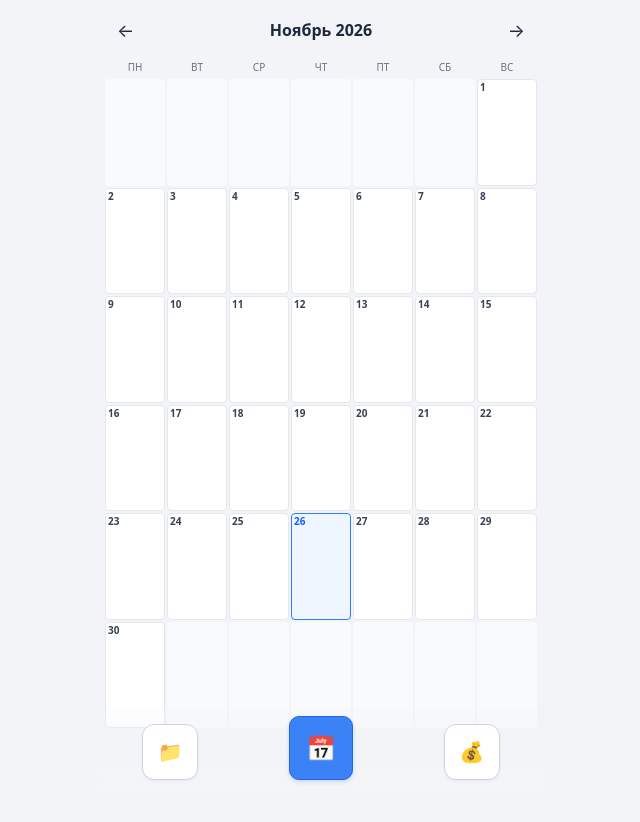
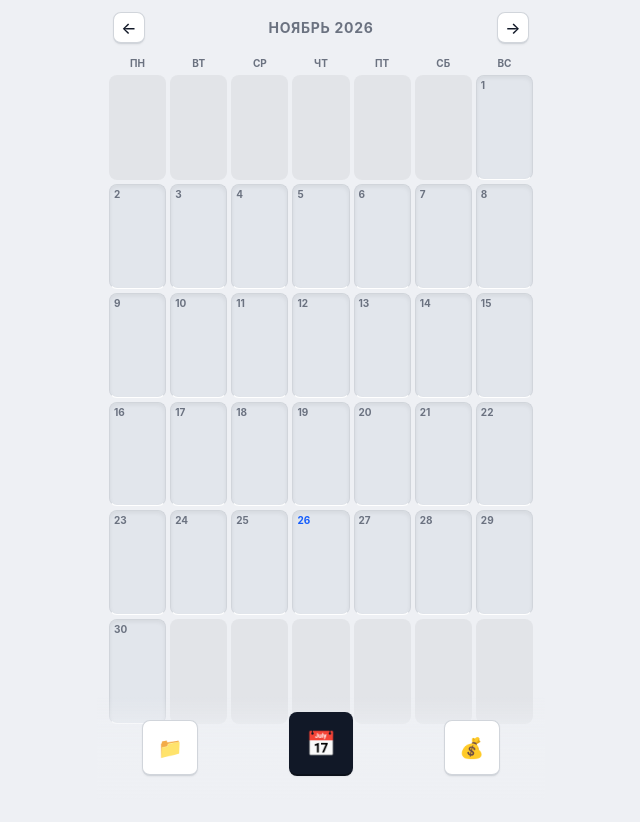
Before and after one commit to DimaDima112/lifehub-app, a React (Vite) app: page / in a window 1280 px wide. Shown: the top 822 px of the page, without its empty margins (319-959 px from the left). Built offline with nearby package versions, Linux system fonts and the light colour scheme.

Commit message:
Refactor to high-end Neo-Skeuo UI Kit

```diff
--- a/src/components/BottomNav.tsx
+++ b/src/components/BottomNav.tsx
@@ -2,24 +2,23 @@ import { useLocation, Link } from 'react-router-dom';
 
 export default function BottomNav() {
   const { pathname } = useLocation();
-
   const isHome = pathname === '/';
   const isMore = pathname === '/more';
   const isFinance = pathname === '/finance';
 
   return (
     <nav className="fixed bottom-0 left-1/2 -translate-x-1/2 w-full max-w-md z-50 pointer-events-none">
-      <div className="flex justify-around items-end pb-5 pt-3 bg-gradient-to-t from-[var(--bg-main)] via-[var(--bg-main)]/90 to-transparent">
+      <div className="flex justify-around items-end pb-6 pt-4 bg-gradient-to-t from-[var(--bg-base)] via-[var(--bg-base)]/95 to-transparent">
 
-        <Link to="/more" className={`pointer-events-auto w-14 h-14 rounded-2xl flex items-center justify-center text-xl neo-raised transition-all active:scale-95 ${isMore ? 'border-amber-400 text-amber-500' : ''}`}>
+        <Link to="/more" className={`pointer-events-auto w-14 h-14 rounded-2xl flex items-center justify-center text-xl neo-btn transition-all active:scale-95 ${isMore ? 'bg-[var(--bg-inset)] shadow-none' : ''}`}>
           📁
         </Link>
 
-        <Link to="/" className={`pointer-events-auto w-16 h-16 rounded-[20px] flex items-center justify-center text-2xl neo-primary transition-all active:scale-95 ${isHome ? 'ring-2 ring-blue-300 ring-offset-2 ring-offset-[var(--bg-main)]' : ''}`}>
+        <Link to="/" className={`pointer-events-auto w-16 h-16 rounded-[20px] flex items-center justify-center text-2xl neo-primary transition-all active:scale-95 ${isHome ? 'ring-2 ring-[var(--text-main)] ring-offset-2 ring-offset-[var(--bg-base)]' : ''}`}>
           📅
         </Link>
 
-        <Link to="/finance" className={`pointer-events-auto w-14 h-14 rounded-2xl flex items-center justify-center text-xl neo-raised transition-all active:scale-95 ${isFinance ? 'border-emerald-400 text-emerald-500' : ''}`}>
+        <Link to="/finance" className={`pointer-events-auto w-14 h-14 rounded-2xl flex items-center justify-center text-xl neo-btn transition-all active:scale-95 ${isFinance ? 'bg-[var(--bg-inset)] shadow-none' : ''}`}>
           💰
         </Link>
 
--- a/src/index.css
+++ b/src/index.css
@@ -2,102 +2,140 @@
 
 @custom-variant dark (&:where(.dark, .dark *));
 
-/* --- БАЗОВЫЕ НАСТРОЙКИ --- */
+/* =========================================
+   1. ОСНОВНЫЕ ПЕРЕМЕННЫЕ (СВЕТЛАЯ ТЕМА)
+   ========================================= */
+:root {
+  --bg-base: #eef0f4;        /* Фон всего приложения */
+  --bg-surface: #ffffff;     /* Карточки, панели */
+  --bg-inset: #e2e6ec;       /* Вдавленные поля */
+  --border-color: #d1d5db;   /* Границы */
+  --border-highlight: #ffffff; /* Светлый блик для объема */
+
+  --text-main: #111827;      /* Основной текст (почти черный) */
+  --text-muted: #6b7280;     /* Второстепенный текст */
+  --text-invert: #ffffff;    /* Текст на темных кнопках */
+
+  --shadow-sm: 0 1px 2px rgba(0, 0, 0, 0.05);
+  --shadow-md: 0 4px 6px -1px rgba(0, 0, 0, 0.05), 0 2px 4px -1px rgba(0, 0, 0, 0.03);
+  --shadow-inset: inset 0 2px 4px rgba(0, 0, 0, 0.06);
+}
+
+/* =========================================
+   2. ОСНОВНЫЕ ПЕРЕМЕННЫЕ (ТЕМНАЯ ТЕМА)
+   ========================================= */
+html.dark {
+  --bg-base: #121418;        /* Очень темный фон */
+  --bg-surface: #1a1d24;     /* Карточки (чуть светлее фона) */
+  --bg-inset: #0d0f12;       /* Глубокие вдавленные поля */
+  --border-color: #2d333b;
+  --border-highlight: #363d47; /* Блик для объема в темноте */
+
+  --text-main: #f3f4f6;
+  --text-muted: #9ca3af;
+
+  --shadow-sm: 0 1px 2px rgba(0, 0, 0, 0.3);
+  --shadow-md: 0 4px 8px rgba(0, 0, 0, 0.4), 0 1px 3px rgba(0, 0, 0, 0.2);
+  --shadow-inset: inset 0 2px 6px rgba(0, 0, 0, 0.5);
+}
+
+/* =========================================
+   3. БАЗА И УТИЛИТЫ
+   ========================================= */
 html, body {
-  transition: background 0.25s, color 0.25s;
-  overscroll-behavior: none;
-  -webkit-tap-highlight-color: transparent;
-  font-family: ui-sans-serif, system-ui, -apple-system, BlinkMacSystemFont, "Segoe UI", Roboto, sans-serif;
+  transition: background 0.2s ease, color 0.2s ease;
+  background-color: var(--bg-base);
+  color: var(--text-main);
+  font-family: -apple-system, BlinkMacSystemFont, "Segoe UI", Roboto, Helvetica, Arial, sans-serif;
+  -webkit-font-smoothing: antialiased;
 }
 
 .no-scrollbar::-webkit-scrollbar { display: none; }
 .no-scrollbar { -ms-overflow-style: none; scrollbar-width: none; }
 
-/* --- СВЕТЛАЯ ТЕМА (Neo-Skeuo) --- */
-:root {
-  --bg-main: #f2f4f7;
-  --surface-raised: #ffffff;
-  --surface-inset: #e9ecef;
-  --border-color: #cbd5e1;
-  --text-main: #1e293b;
-  --text-muted: #64748b;
-  --accent: #3b82f6;
-}
-
-body { background-color: var(--bg-main); color: var(--text-main); }
-
-/* --- ТЕМНАЯ ТЕМА (Neo-Skeuo) --- */
-html.dark {
-  --bg-main: #0f172a;
-  --surface-raised: #1e293b;
-  --surface-inset: #0b1120;
-  --border-color: #334155;
-  --text-main: #f1f5f9;
-  --text-muted: #94a3b8;
-}
-html.dark body { background-color: var(--bg-main); color: var(--text-main); }
-
-/* --- КОМПОНЕНТЫ ИЗ РЕФЕРЕНСА --- */
-
-/* 1. Base Surface (Базовый фон) */
-.neo-base { background-color: var(--bg-main); }
-
-/* 2. Raised Surface (Карточки, приподнятые элементы) */
-.neo-raised {
-  background-color: var(--surface-raised);
-  border: 1px solid var(--border-color);
-  border-radius: 12px;
-  box-shadow: 0 2px 4px rgba(0,0,0,0.02), 0 1px 2px rgba(0,0,0,0.04);
-}
-html.dark .neo-raised {
-  box-shadow: 0 4px 6px rgba(0,0,0,0.3), 0 1px 3px rgba(0,0,0,0.2);
-}
-
-/* 3. Inset Surface (Поля ввода, вдавленные области) */
-.neo-inset {
-  background-color: var(--surface-inset);
-  border: 1px solid var(--border-color);
-  border-radius: 10px;
-  box-shadow: inset 0 2px 4px rgba(0,0,0,0.05);
-}
-html.dark .neo-inset {
-  box-shadow: inset 0 2px 4px rgba(0,0,0,0.3);
-}
-
-/* 4. Pressed Surface / Buttons (Кнопки) */
-.neo-button {
-  background-color: var(--surface-raised);
-  border: 1px solid var(--border-color);
-  border-radius: 10px;
-  box-shadow: 0 1px 2px rgba(0,0,0,0.05);
-  transition: all 0.1s ease;
-}
-.neo-button:active {
-  background-color: var(--surface-inset);
-  box-shadow: inset 0 2px 4px rgba(0,0,0,0.1);
-  transform: translateY(1px);
-}
-
-/* 5. Primary Button (Акцентная кнопка) */
-.neo-primary {
-  background-color: var(--accent);
-  color: white;
-  border: 1px solid #2563eb;
-  border-radius: 10px;
-  box-shadow: 0 2px 4px rgba(37,99,235,0.2);
-  transition: all 0.1s ease;
-}
-.neo-primary:active {
-  background-color: #2563eb;
-  box-shadow: inset 0 2px 4px rgba(0,0,0,0.2);
-}
-
-/* Утилиты для текста */
 .text-main { color: var(--text-main); }
 .text-muted { color: var(--text-muted); }
 
-/* Сброс стандартных стилей инпутов */
-input, textarea, select {
-  background: transparent;
-  outline: none;
+/* =========================================
+   4. КОМПОНЕНТЫ UI-КИТА
+   ========================================= */
+
+/* Raised Surface (Карточки) - двойная тень и светлая рамка сверху */
+.neo-raised {
+  background-color: var(--bg-surface);
+  border: 1px solid var(--border-color);
+  border-top-color: var(--border-highlight);
+  border-radius: 12px;
+  box-shadow: var(--shadow-md);
 }
+
+/* Inset Surface (Поля ввода) - глубокая внутренняя тень */
+.neo-inset {
+  background-color: var(--bg-inset);
+  border: 1px solid var(--border-color);
+  border-bottom-color: var(--border-highlight);
+  border-radius: 8px;
+  box-shadow: var(--shadow-inset);
+  color: var(--text-main);
+  transition: all 0.15s ease;
+}
+.neo-inset:focus {
+  border-color: #6b7280;
+  box-shadow: inset 0 2px 4px rgba(0,0,0,0.1), 0 0 0 2px var(--bg-base), 0 0 0 3px #6b7280;
+}
+
+/* Default Button (Кнопки) */
+.neo-btn {
+  background-color: var(--bg-surface);
+  border: 1px solid var(--border-color);
+  border-bottom: 2px solid var(--border-color); /* Утолщенная тень снизу */
+  border-radius: 8px;
+  box-shadow: var(--shadow-sm);
+  color: var(--text-main);
+  font-weight: 500;
+  transition: all 0.1s ease;
+}
+.neo-btn:active {
+  transform: translateY(1px);
+  border-bottom-width: 1px;
+  box-shadow: inset 0 2px 4px rgba(0,0,0,0.1);
+}
+
+/* Primary Button (Акцентные) */
+.neo-primary {
+  background-color: var(--text-main); /* Темная кнопка (как в референсе) */
+  color: var(--text-invert);
+  border: 1px solid transparent;
+  border-bottom: 2px solid rgba(0,0,0,0.3);
+  border-radius: 8px;
+  box-shadow: var(--shadow-sm);
+  font-weight: 600;
+  transition: all 0.1s ease;
+}
+html.dark .neo-primary {
+  background-color: #2563eb;
+  color: white;
+}
+.neo-primary:active {
+  transform: translateY(1px);
+  border-bottom-width: 1px;
+  opacity: 0.9;
+}
+
+/* Акцентная кнопка (Синяя) */
+.neo-accent {
+  background-color: #2563eb;
+  color: white;
+  border: 1px solid #1d4ed8;
+  border-bottom: 2px solid #1e3a8a;
+  border-radius: 8px;
+  font-weight: 600;
+  box-shadow: 0 2px 4px rgba(37,99,235,0.3);
+}
+.neo-accent:active {
+  transform: translateY(1px);
+  border-bottom-width: 1px;
+}
+
+/* Убираем дефолтный outline */
+input, textarea, select, button { outline: none; }
--- a/src/modules/dashboard.tsx
+++ b/src/modules/dashboard.tsx
@@ -12,137 +12,119 @@ export default function Dashboard() {
   const navigate = useNavigate();
   const [currentDate, setCurrentDate] = useState(new Date());
   const [selectedDate, setSelectedDate] = useState<string | null>(null);
-
-  // Состояние для быстрого добавления
   const [showAdd, setShowAdd] = useState(false);
   const [newTitle, setNewTitle] = useState('');
   const [newTopicId, setNewTopicId] = useState('');
 
   const year = currentDate.getFullYear();
   const month = currentDate.getMonth();
-
   const first = new Date(year, month, 1);
   const startWeekday = (first.getDay() + 6) % 7;
   const daysInMonth = new Date(year, month + 1, 0).getDate();
-
   const cells: (number | null)[] = [
     ...Array(startWeekday).fill(null),
     ...Array.from({ length: daysInMonth }, (_, i) => i + 1),
   ];
   while (cells.length % 7 !== 0) cells.push(null);
-
   const weekdays = ['ПН', 'ВТ', 'СР', 'ЧТ', 'ПТ', 'СБ', 'ВС'];
 
   const handleAddTask = () => {
     if (!newTitle.trim() || !newTopicId || !selectedDate) return;
     addQuickTask(newTopicId, newTitle.trim(), selectedDate);
-    setNewTitle('');
-    setShowAdd(false); // Скрываем форму после добавления
+    setNewTitle(''); setShowAdd(false);
   };
 
   return (
-    <div className="p-2 h-[calc(100vh-4rem)] flex flex-col">
-      <div className="flex items-center justify-between mb-2 px-1">
-        <button onClick={() => setCurrentDate(new Date(year, month - 1, 1))} className="p-2 text-lg">←</button>
-        <h1 className="text-base font-bold">{monthNames[month]} {year}</h1>
-        <button onClick={() => setCurrentDate(new Date(year, month + 1, 1))} className="p-2 text-lg">→</button>
+    <div className="p-3 h-[calc(100vh-4rem)] flex flex-col">
+      {/* Шапка */}
+      <div className="flex items-center justify-between mb-3 px-1">
+        <button onClick={() => setCurrentDate(new Date(year, month - 1, 1))} className="w-8 h-8 flex items-center justify-center neo-btn rounded-lg">←</button>
+        <h1 className="text-sm font-bold uppercase tracking-wider text-muted">{monthNames[month]} {year}</h1>
+        <button onClick={() => setCurrentDate(new Date(year, month + 1, 1))} className="w-8 h-8 flex items-center justify-center neo-btn rounded-lg">→</button>
       </div>
 
-      <div className="grid grid-cols-7 gap-0.5 mb-1 text-[10px] text-gray-500 text-center font-medium">
+      <div className="grid grid-cols-7 gap-1 mb-1 text-[10px] text-muted text-center font-bold">
         {weekdays.map((w) => <div key={w}>{w}</div>)}
       </div>
 
-      <div className="grid grid-cols-7 gap-0.5 flex-1 auto-rows-fr overflow-hidden">
+      {/* Сетка */}
+      <div className="grid grid-cols-7 gap-1 flex-1 auto-rows-fr overflow-hidden">
         {cells.map((d, i) => {
-          if (d === null) return <div key={i} className="bg-gray-50 dark:bg-slate-800/30 rounded-sm" />;
+          if (d === null) return <div key={i} className="rounded-lg bg-black/5 dark:bg-white/5" />;
           const dateStr = `${year}-${pad(month + 1)}-${pad(d)}`;
           const isToday = dateStr === today();
           const dayTasks = tasks.filter(t => t.dueDate === dateStr);
 
           return (
             <div key={i} onClick={() => { setSelectedDate(dateStr); setShowAdd(false); }}
-              className={`border rounded-sm p-0.5 flex flex-col overflow-hidden cursor-pointer
-                ${isToday ? 'border-blue-500 bg-blue-50 dark:bg-blue-900/20' : 'border-gray-200 dark:border-slate-700 bg-white dark:bg-slate-800'}`}>
-              <span className={`text-[10px] font-bold leading-none mb-0.5 ${isToday ? 'text-blue-600' : 'text-gray-700 dark:text-gray-300'}`}>{d}</span>
-              <div className="flex-1 overflow-y-auto no-scrollbar space-y-[1px]">
+              className={`neo-inset p-1 flex flex-col overflow-hidden cursor-pointer ${isToday ? 'ring-1 ring-blue-500 border-blue-500' : ''}`}>
+              <span className={`text-[10px] font-bold leading-none mb-1 ${isToday ? 'text-blue-600' : 'text-muted'}`}>{d}</span>
+              <div className="flex-1 overflow-y-auto no-scrollbar space-y-1">
                 {dayTasks.slice(0, 4).map((t) => {
                   const topic = topics.find(tp => tp.id === t.topicId);
                   const color = topic ? colorMap[topic.color].hex : '#3b82f6';
                   return (
                     <div key={t.id} onClick={(e) => { e.stopPropagation(); toggleTask(t.id); }}
-                      className={`text-[7px] leading-tight px-0.5 py-[1px] rounded-sm truncate ${t.done ? 'opacity-40 line-through' : ''}`}
-                      style={{ backgroundColor: color + '30', color, borderLeft: `1.5px solid ${color}` }}>
+                      className={`text-[7px] leading-tight px-1 py-0.5 rounded-sm truncate shadow-sm ${t.done ? 'opacity-40 line-through' : ''}`}
+                      style={{ backgroundColor: color, color: '#fff' }}>
                       {t.title}
                     </div>
                   );
                 })}
-                {dayTasks.length > 4 && <div className="text-[7px] text-gray-500">+{dayTasks.length - 4}</div>}
               </div>
             </div>
           );
         })}
       </div>
 
+      {/* Модальное окно дня */}
       {selectedDate && (
-        <div className="fixed inset-0 bg-black/50 z-[60] flex items-end justify-center" onClick={() => setSelectedDate(null)}>
-          <div className="bg-white dark:bg-slate-800 w-full max-w-md rounded-t-2xl p-4 max-h-[80vh] flex flex-col" onClick={e => e.stopPropagation()}>
-            <div className="flex justify-between items-center mb-3">
+        <div className="fixed inset-0 bg-black/40 backdrop-blur-sm z-[60] flex items-end justify-center" onClick={() => setSelectedDate(null)}>
+          <div className="neo-raised w-full max-w-md rounded-t-2xl p-5 max-h-[85vh] flex flex-col rounded-b-none border-b-0" onClick={e => e.stopPropagation()}>
+            <div className="flex justify-between items-center mb-4">
               <h2 className="text-lg font-bold">{selectedDate}</h2>
-              <button onClick={() => setSelectedDate(null)} className="text-gray-500 text-2xl leading-none">&times;</button>
+              <button onClick={() => setSelectedDate(null)} className="neo-btn w-8 h-8 rounded-full flex items-center justify-center text-muted">&times;</button>
             </div>
 
             <div className="flex-1 overflow-y-auto mb-4">
               {tasks.filter(t => t.dueDate === selectedDate).length === 0 && !showAdd ? (
-                <p className="text-gray-500 text-sm text-center py-4">Нет задач</p>
+                <p className="text-muted text-sm text-center py-6">Задач на этот день нет</p>
               ) : (
-                <div className="space-y-1.5">
+                <div className="space-y-2">
                   {tasks.filter(t => t.dueDate === selectedDate).map(t => {
                     const topic = topics.find(tp => tp.id === t.topicId);
                     return (
-                      <div key={t.id} className="flex items-center gap-2 p-2 border rounded-lg dark:border-slate-600">
-                        <input type="checkbox" checked={t.done} onChange={() => toggleTask(t.id)} className="w-5 h-5 shrink-0" />
-                        <span className={`flex-1 text-sm ${t.done ? 'line-through opacity-60' : ''}`}>{t.title}</span>
-                        {topic && <span className="text-[10px] px-1.5 py-0.5 rounded" style={{ backgroundColor: colorMap[topic.color].hex + '30', color: colorMap[topic.color].hex }}>{topic.name}</span>}
+                      <div key={t.id} className="flex items-center gap-3 p-3 neo-raised">
+                        <input type="checkbox" checked={t.done} onChange={() => toggleTask(t.id)} className="w-5 h-5 rounded accent-blue-600" />
+                        <span className={`flex-1 text-sm font-medium ${t.done ? 'line-through text-muted' : ''}`}>{t.title}</span>
+                        {topic && <span className="text-[10px] font-bold px-2 py-1 rounded-md text-white shadow-sm" style={{ backgroundColor: colorMap[topic.color].hex }}>{topic.name}</span>}
                       </div>
                     );
                   })}
                 </div>
               )}
 
-              {/* Форма быстрого добавления */}
               {showAdd && (
-                <div className="mt-3 p-3 bg-gray-50 dark:bg-slate-700 rounded-lg space-y-2 border dark:border-slate-600">
-                  <input
-                    autoFocus
-                    className="w-full border rounded px-3 py-2 text-sm"
-                    placeholder="Название задачи..."
-                    value={newTitle}
-                    onChange={(e) => setNewTitle(e.target.value)}
-                    onKeyDown={(e) => e.key === 'Enter' && handleAddTask()}
-                  />
-                  <select
-                    className="w-full border rounded px-2 py-2 text-sm"
-                    value={newTopicId}
-                    onChange={(e) => setNewTopicId(e.target.value)}
-                  >
+                <div className="mt-3 p-4 neo-inset space-y-3">
+                  <input autoFocus className="w-full neo-inset px-3 py-2 text-sm bg-white dark:bg-slate-800" placeholder="Название задачи..." value={newTitle} onChange={(e) => setNewTitle(e.target.value)} onKeyDown={(e) => e.key === 'Enter' && handleAddTask()} />
+                  <select className="w-full neo-inset px-3 py-2 text-sm bg-white dark:bg-slate-800" value={newTopicId} onChange={(e) => setNewTopicId(e.target.value)}>
                     <option value="">Выберите тему...</option>
                     {topics.map(t => <option key={t.id} value={t.id}>{t.name}</option>)}
                   </select>
                   <div className="flex gap-2">
-                    <button className="flex-1 bg-blue-600 text-white py-2 rounded text-sm" onClick={handleAddTask}>Добавить</button>
-                    <button className="px-3 py-2 border rounded text-sm text-gray-500" onClick={() => setShowAdd(false)}>Отмена</button>
+                    <button className="flex-1 neo-accent py-2 text-sm" onClick={handleAddTask}>Добавить</button>
+                    <button className="px-4 neo-btn text-sm" onClick={() => setShowAdd(false)}>Отмена</button>
                   </div>
                 </div>
               )}
             </div>
 
             {!showAdd && (
-              <div className="space-y-2">
-                <button onClick={() => setShowAdd(true)} className="w-full bg-green-600 text-white py-3 rounded-lg font-medium text-sm flex items-center justify-center gap-1">
-                  <span className="text-lg">+</span> Добавить задачу
+              <div className="space-y-2 mt-auto">
+                <button onClick={() => setShowAdd(true)} className="w-full neo-primary py-3 text-sm flex items-center justify-center gap-2">
+                  <span className="text-lg leading-none">+</span> Новая задача
                 </button>
-                <button onClick={() => { navigate(`/planner/${selectedDate}`); setSelectedDate(null); }}
-                  className="w-full bg-blue-600 text-white py-3 rounded-lg font-medium text-sm">
+                <button onClick={() => { navigate(`/planner/${selectedDate}`); setSelectedDate(null); }} className="w-full neo-btn py-3 text-sm">
                   Открыть планер
                 </button>
               </div>
```
Also changed, not shown: src/modules/topics.tsx (+12 -27 lines).
